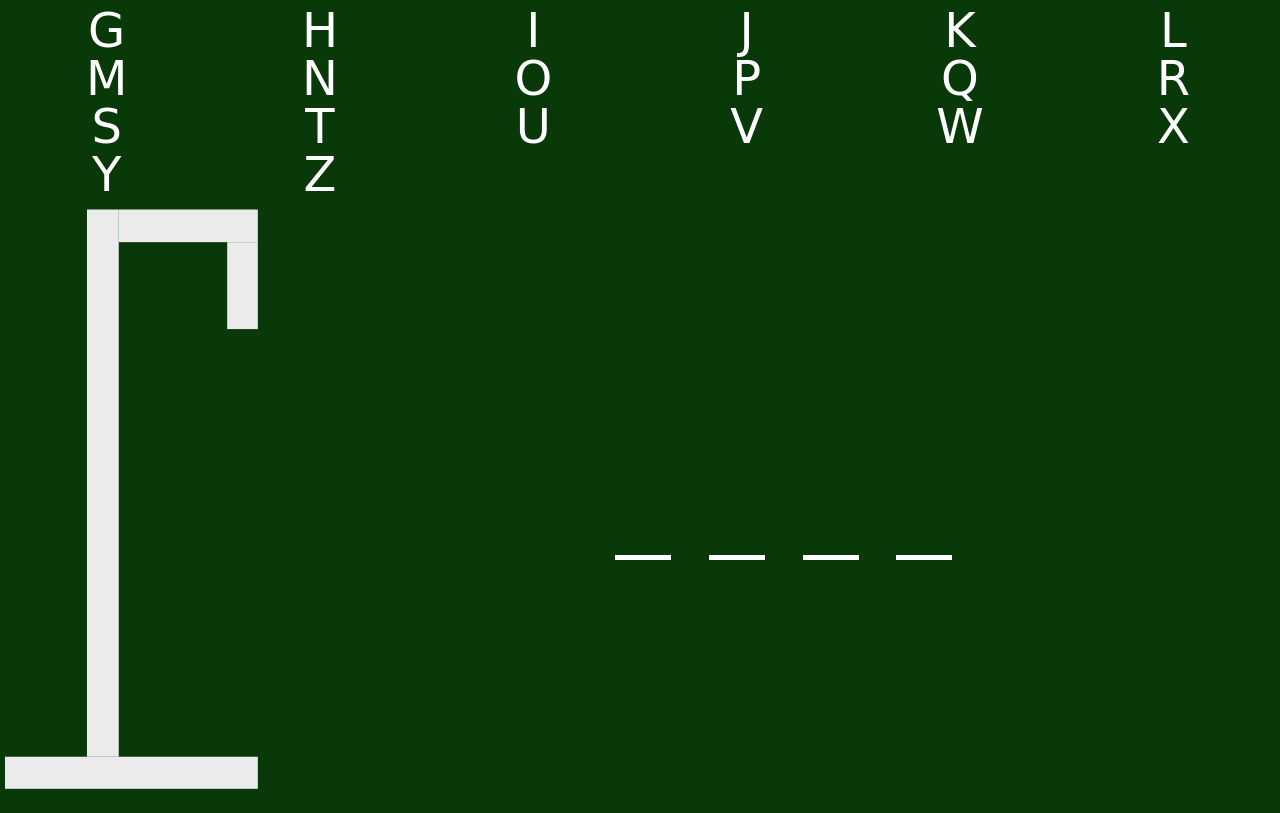
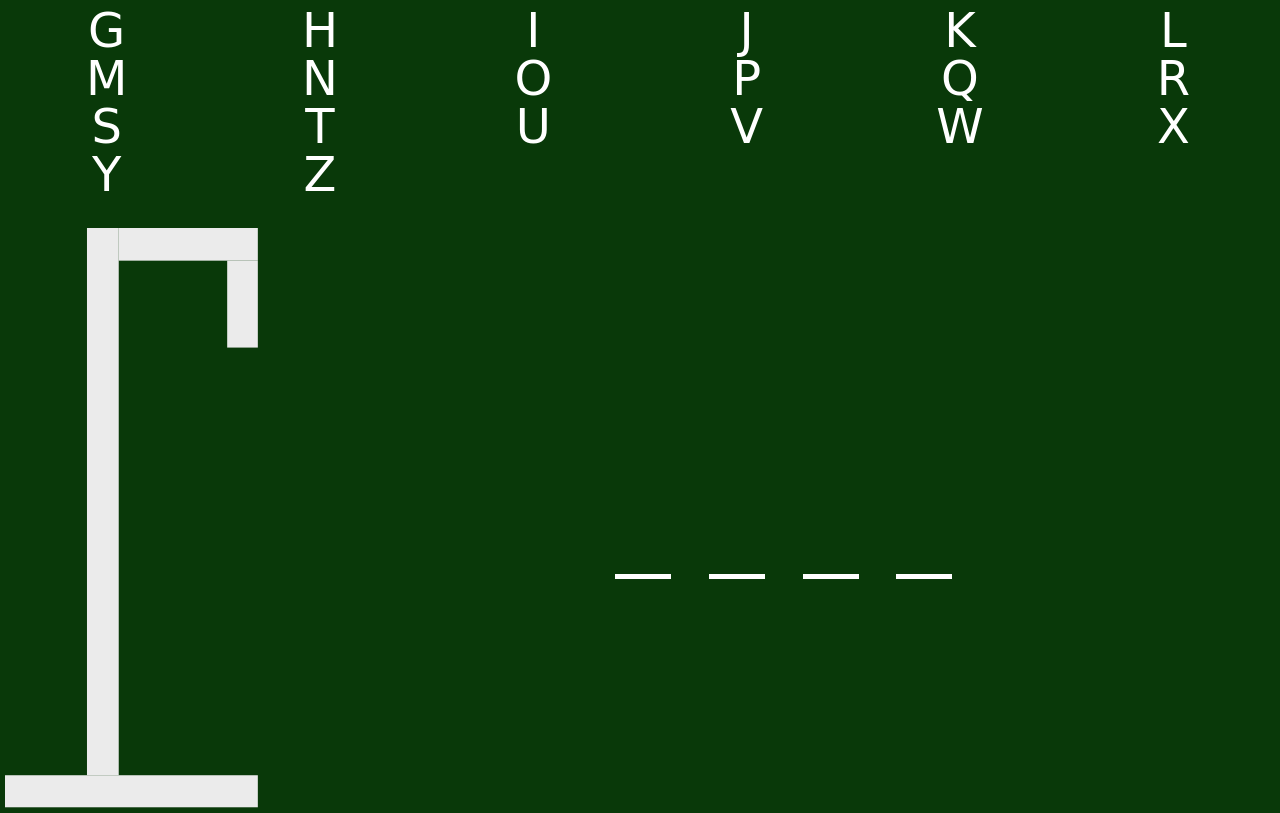
Before and after one commit to mc4506/hangman-game, a plain HTML site: page index.html in a window 1280 px wide. Shown: the part 90-903 px from the top of the page. Drawn offline with Linux system fonts and the light colour scheme; a web font is replaced by a local one.

Commit message:
svg-container fix

```diff
--- a/assets/css/style.css
+++ b/assets/css/style.css
@@ -37,7 +37,12 @@ body {
   column-gap: 10px;
   margin-left: 5px;
   margin-right: 5px;
-  margin-top: 10px;
+  margin-top: 30px;
+}
+
+#svg-container {
+  display: flex;
+  align-items: end;
 }
 
 .svg-container-animation {
```
